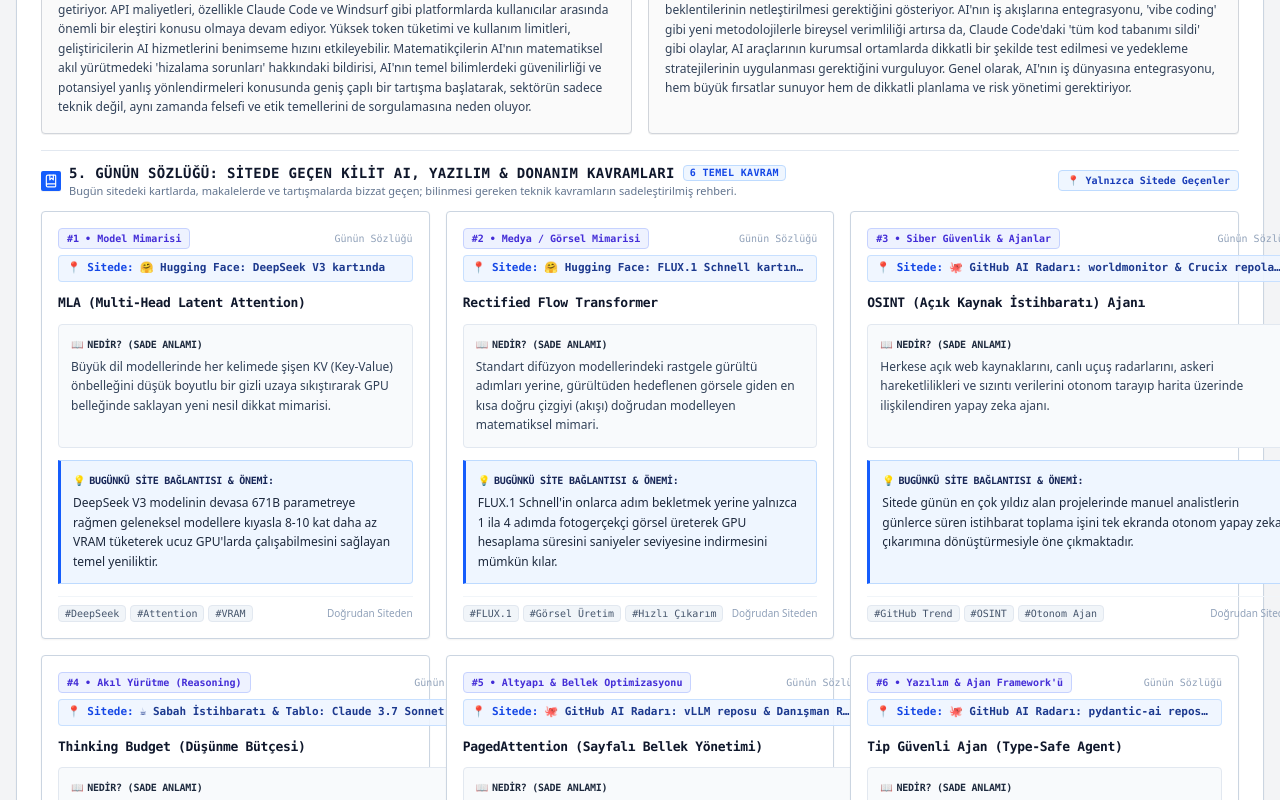
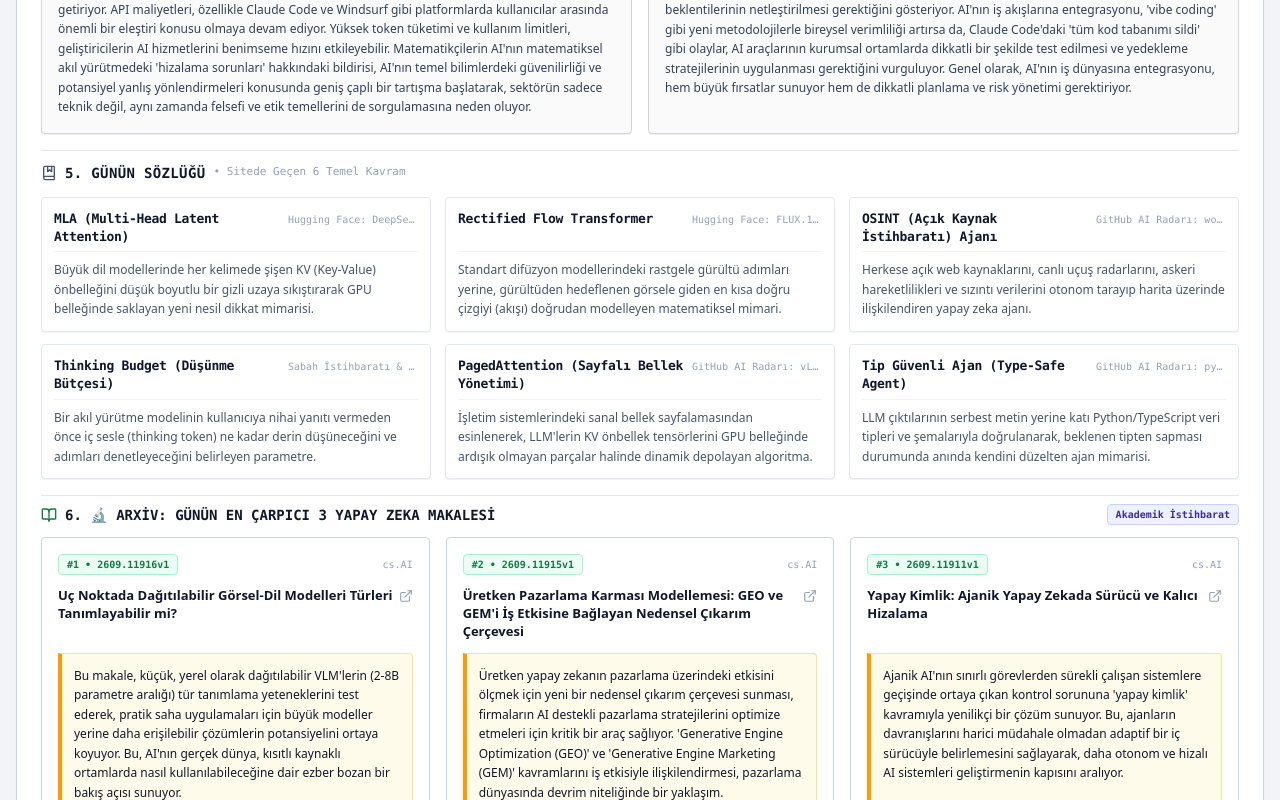
Before and after one commit to devfintell-tech/aitrendleri, a React (Vite) app: page / in a window 1280 px wide. Shown: the part 2000-2800 px from the top of the page. Built offline with nearby package versions, Linux system fonts and the light colour scheme.

Commit message:
style: simplify Günün Sözlüğü into clean minimalist concept & definition layout

```diff
--- a/src/App.jsx
+++ b/src/App.jsx
@@ -1130,99 +1130,52 @@
 
         {/* 📖 GÜNÜN SÖZLÜĞÜ (Doğrudan Odak / Sekme Görünümü) */}
         {timeframe === 'glossary' && report.dailyGlossary && report.dailyGlossary.length > 0 && (
-          <section id="gunun-sozlugu-odak" className="bg-white border border-[#cbd5e1] rounded-sm p-4 sm:p-6 shadow-xs space-y-4">
-            <div className="border-b border-[#e2e8f0] pb-3 flex items-center justify-between flex-wrap gap-2">
+          <section id="gunun-sozlugu-odak" className="bg-white border border-[#cbd5e1] rounded-sm p-4 sm:p-5 shadow-xs space-y-3">
+            <div className="flex items-center justify-between pb-2 border-b border-[#e2e8f0]">
               <div className="flex items-center gap-2">
-                <span className="w-6 h-6 bg-blue-600 text-white font-black text-xs flex items-center justify-center rounded-xs font-mono shadow-2xs">
-                  <BookMarked className="w-3.5 h-3.5" />
+                <BookMarked className="w-4 h-4 text-slate-600" />
+                <h2 className="font-bold text-xs sm:text-sm text-slate-900 font-mono uppercase tracking-wide">
+                  Günün Sözlüğü
+                </h2>
+                <span className="text-[11px] font-mono text-slate-400">
+                  • Sitede Geçen 6 Temel Kavram ({report.date})
                 </span>
-                <div>
-                  <h2 className="font-bold text-sm sm:text-base text-slate-900 font-mono uppercase tracking-wide flex items-center gap-2">
-                    <span>Günün Sözlüğü: Sitede Geçen Kilit AI, Yazılım &amp; Donanım Kavramları</span>
-                    <span className="text-[10px] font-mono px-2 py-0.5 rounded bg-blue-50 text-blue-700 border border-blue-200 font-bold">
-                      {report.date}
-                    </span>
-                  </h2>
-                  <p className="text-[11px] sm:text-xs text-slate-600 mt-0.5">
-                    O gün sitedeki ArXiv makalelerinde, GitHub repolarında, Hugging Face modellerinde ve teknik tartışmalarda bizzat geçen 6 temel kavram.
-                  </p>
-                </div>
               </div>
-              <span className="text-[10px] font-mono text-blue-800 bg-blue-50 px-2.5 py-1 rounded border border-blue-200 font-bold">
-                📍 Yalnızca Sitede Geçenler • 6 Temel Terim
-              </span>
             </div>
 
-            {/* Sözlük Kartları Izgarası (CSS Subgrid) */}
-            <div className="space-y-4 pt-1">
+            {/* Sade Sözlük Kartları (CSS Subgrid ile hizalı, sıfır karmaşa) */}
+            <div className="space-y-3">
               {glossaryChunks.map((chunk, cIdx) => (
                 <div
                   key={cIdx}
-                  className="grid grid-cols-1 md:grid-cols-2 lg:grid-cols-3 gap-x-4 gap-y-4 md:gap-y-3 subgrid-row-glossary"
+                  className="grid grid-cols-1 md:grid-cols-2 lg:grid-cols-3 gap-x-3.5 gap-y-3 subgrid-row-glossary"
                 >
-                  {chunk.map((item, idx) => {
-                    const globalIdx = cIdx * 3 + idx + 1;
-                    return (
-                      <div
-                        key={item.id || globalIdx}
-                        className="bg-white border border-[#cbd5e1] rounded-sm p-3.5 sm:p-4 shadow-xs hover:border-blue-600 transition flex flex-col justify-between gap-2.5 subgrid-card-glossary"
-                      >
-                        {/* 1. Üst Rozet & Sitede Nerede Geçti? Rozeti */}
-                        <div className="flex flex-col gap-1.5">
-                          <div className="flex items-center justify-between">
-                            <span className="font-mono text-[10px] font-bold text-indigo-700 bg-indigo-50 px-2 py-0.5 rounded border border-indigo-200">
-                              #{globalIdx} • {item.category}
-                            </span>
-                            <span className="text-[10px] font-mono text-slate-400 font-medium">Günün Sözlüğü</span>
-                          </div>
-                          <div
-                            className="flex items-center gap-1.5 text-[11px] font-mono text-blue-900 bg-blue-50/90 px-2 py-1 rounded border border-blue-200/80"
-                            title={`Sitede Geçtiği Yer: ${item.appearsIn}`}
+                  {chunk.map((item, idx) => (
+                    <div
+                      key={item.id || `${cIdx}-${idx}`}
+                      className="bg-white border border-[#e2e8f0] rounded p-3 hover:border-slate-400 transition flex flex-col justify-between subgrid-card-glossary shadow-2xs"
+                    >
+                      {/* 1. Kavram & Sitede Nerede Geçtiği */}
+                      <div className="flex items-baseline justify-between gap-2 pb-1.5 border-b border-slate-100">
+                        <h4 className="font-mono font-bold text-xs sm:text-[13px] text-slate-900 tracking-tight leading-snug">
+                          {item.term}
+                        </h4>
+                        {item.appearsIn && (
+                          <span
+                            className="text-[10px] font-mono text-slate-400 shrink-0 truncate max-w-[130px]"
+                            title={item.appearsIn}
                           >
-                            <span className="shrink-0 font-bold text-blue-700">📍 Sitede:</span>
-                            <span className="truncate font-semibold">{item.appearsIn}</span>
-                          </div>
-                        </div>
-
-                        {/* 2. Kavram / Terim Başlığı */}
-                        <div className="flex items-start justify-between gap-2">
-                          <h4 className="font-bold text-xs sm:text-[13px] text-slate-900 font-mono tracking-tight leading-snug">
-                            {item.term}
-                          </h4>
-                        </div>
-
-                        {/* 3. Sade & Net Tanım Kutusu */}
-                        <div className="bg-[#f8fafc] border border-slate-200 rounded p-3 text-xs text-slate-700 leading-relaxed h-full flex flex-col justify-start">
-                          <span className="font-mono font-bold text-slate-800 text-[10px] uppercase block mb-1 tracking-tight flex items-center gap-1">
-                            <span>📖</span>
-                            <span>NEDİR? (SADE ANLAMI)</span>
+                            {item.appearsIn.replace(/^(🤗|🐙|☕)\s*/, '').replace(/(\s*kartında|\s*repolarında|\s*reposunda)/, '')}
                           </span>
-                          <p className="text-slate-700 leading-relaxed">{item.definition}</p>
-                        </div>
-
-                        {/* 4. Günün Bağlantısı / Neden Bilmelisiniz? Kutusu */}
-                        <div className="bg-[#eff6ff] border-l-3 border-l-blue-600 border border-blue-200 rounded-r p-3 text-xs text-slate-900 leading-relaxed h-full flex flex-col justify-start">
-                          <span className="font-mono font-bold text-blue-950 text-[10px] uppercase block mb-1 tracking-tight flex items-center gap-1">
-                            <span>💡</span>
-                            <span>BUGÜNKÜ SİTE BAĞLANTISI &amp; ÖNEMİ:</span>
-                          </span>
-                          <p className="font-normal text-slate-800 leading-relaxed">{item.whyItMatters}</p>
-                        </div>
-
-                        {/* 5. Alt Bar: Etiketler */}
-                        <div className="pt-2 border-t border-[#f1f5f9] flex items-center justify-between text-[10px] font-mono">
-                          <div className="flex items-center gap-1 flex-wrap">
-                            {(item.tags || []).map((tag, tIdx) => (
-                              <span key={tIdx} className="bg-slate-100 text-slate-600 px-1.5 py-0.2 rounded border border-slate-200">
-                                #{tag}
-                              </span>
-                            ))}
-                          </div>
-                          <span className="text-slate-400 font-sans text-[10px] whitespace-nowrap">Doğrudan Siteden</span>
-                        </div>
+                        )}
                       </div>
-                    );
-                  })}
+
+                      {/* 2. Sade Anlamı */}
+                      <p className="text-xs text-slate-600 leading-relaxed font-normal">
+                        {item.definition}
+                      </p>
+                    </div>
+                  ))}
                 </div>
               ))}
             </div>
@@ -1676,101 +1629,54 @@
               ))}
             </div>
 
-            {/* 5. 📖 GÜNÜN SÖZLÜĞÜ: SİTEDE GEÇEN KİLİT AI, YAZILIM & DONANIM KAVRAMLARI */}
+            {/* 5. 📖 GÜNÜN SÖZLÜĞÜ: SADE KAVRAM & ANLAMI */}
             {report.dailyGlossary && report.dailyGlossary.length > 0 && (
-              <div id="gunun-sozlugu" className="pt-3 border-t border-[#e2e8f0] space-y-3">
-                <div className="flex items-center justify-between flex-wrap gap-2">
+              <div id="gunun-sozlugu" className="pt-3 border-t border-[#e2e8f0] space-y-2.5">
+                <div className="flex items-center justify-between pb-1">
                   <div className="flex items-center gap-2">
-                    <span className="w-5 h-5 bg-blue-600 text-white font-black text-xs flex items-center justify-center rounded-xs font-mono shadow-2xs">
-                      <BookMarked className="w-3.5 h-3.5" />
+                    <BookMarked className="w-4 h-4 text-slate-600" />
+                    <h3 className="text-xs sm:text-sm font-bold text-slate-900 font-mono uppercase tracking-wide">
+                      5. Günün Sözlüğü
+                    </h3>
+                    <span className="text-[11px] font-mono text-slate-400">
+                      • Sitede Geçen 6 Temel Kavram
                     </span>
-                    <div>
-                      <h3 className="text-xs sm:text-sm font-bold text-slate-900 font-mono uppercase tracking-wide flex items-center gap-2">
-                        <span>5. Günün Sözlüğü: Sitede Geçen Kilit AI, Yazılım &amp; Donanım Kavramları</span>
-                        <span className="text-[10px] font-mono px-1.5 py-0.2 rounded bg-blue-50 text-blue-700 border border-blue-200 font-bold">
-                          6 Temel Kavram
-                        </span>
-                      </h3>
-                      <p className="text-[11px] text-slate-500 hidden sm:block">
-                        Bugün sitedeki kartlarda, makalelerde ve tartışmalarda bizzat geçen; bilinmesi gereken teknik kavramların sadeleştirilmiş rehberi.
-                      </p>
-                    </div>
                   </div>
-                  <span className="text-[10px] font-mono px-2 py-0.5 rounded bg-blue-50 text-blue-800 border border-blue-200 font-bold">
-                    📍 Yalnızca Sitede Geçenler
-                  </span>
                 </div>
 
-                {/* Sözlük Kartları (CSS Subgrid ile satır içi kutular tam eşitlenir, sıfır iç kaydırma çubuğu) */}
-                <div className="space-y-4">
+                {/* Sade Sözlük Kartları (CSS Subgrid ile hizalı, sıfır karmaşa) */}
+                <div className="space-y-3">
                   {glossaryChunks.map((chunk, cIdx) => (
                     <div
                       key={cIdx}
-                      className="grid grid-cols-1 md:grid-cols-2 lg:grid-cols-3 gap-x-4 gap-y-4 md:gap-y-3 subgrid-row-glossary"
+                      className="grid grid-cols-1 md:grid-cols-2 lg:grid-cols-3 gap-x-3.5 gap-y-3 subgrid-row-glossary"
                     >
-                      {chunk.map((item, idx) => {
-                        const globalIdx = cIdx * 3 + idx + 1;
-                        return (
-                          <div
-                            key={item.id || globalIdx}
-                            className="bg-white border border-[#cbd5e1] rounded-sm p-3.5 sm:p-4 shadow-xs hover:border-blue-600 transition flex flex-col justify-between gap-2.5 subgrid-card-glossary"
-                          >
-                            {/* 1. Üst Kategori & Sitede Nerede Geçti? Rozeti */}
-                            <div className="flex flex-col gap-1.5">
-                              <div className="flex items-center justify-between">
-                                <span className="font-mono text-[10px] font-bold text-indigo-700 bg-indigo-50 px-2 py-0.5 rounded border border-indigo-200">
-                                  #{globalIdx} • {item.category}
-                                </span>
-                                <span className="text-[10px] font-mono text-slate-400 font-medium">Günün Sözlüğü</span>
-                              </div>
-                              <div
-                                className="flex items-center gap-1.5 text-[11px] font-mono text-blue-900 bg-blue-50/90 px-2 py-1 rounded border border-blue-200/80"
-                                title={`Sitede Geçtiği Yer: ${item.appearsIn}`}
+                      {chunk.map((item, idx) => (
+                        <div
+                          key={item.id || `${cIdx}-${idx}`}
+                          className="bg-white border border-[#e2e8f0] rounded p-3 hover:border-slate-400 transition flex flex-col justify-between subgrid-card-glossary shadow-2xs"
+                        >
+                          {/* 1. Kavram & Sitede Nerede Geçtiği */}
+                          <div className="flex items-baseline justify-between gap-2 pb-1.5 border-b border-slate-100">
+                            <h4 className="font-mono font-bold text-xs sm:text-[13px] text-slate-900 tracking-tight leading-snug">
+                              {item.term}
+                            </h4>
+                            {item.appearsIn && (
+                              <span
+                                className="text-[10px] font-mono text-slate-400 shrink-0 truncate max-w-[130px]"
+                                title={item.appearsIn}
                               >
-                                <span className="shrink-0 font-bold text-blue-700">📍 Sitede:</span>
-                                <span className="truncate font-semibold">{item.appearsIn}</span>
-                              </div>
-                            </div>
-
-                            {/* 2. Kavram / Terim Başlığı */}
-                            <div className="flex items-start justify-between gap-2">
-                              <h4 className="font-bold text-xs sm:text-[13px] text-slate-900 font-mono tracking-tight leading-snug">
-                                {item.term}
-                              </h4>
-                            </div>
-
-                            {/* 3. Sade & Net Tanım Kutusu (Subgrid ile satırdaki en uzun kutuya göre doğal uzar) */}
-                            <div className="bg-[#f8fafc] border border-slate-200 rounded p-3 text-xs text-slate-700 leading-relaxed h-full flex flex-col justify-start">
-                              <span className="font-mono font-bold text-slate-800 text-[10px] uppercase block mb-1 tracking-tight flex items-center gap-1">
-                                <span>📖</span>
-                                <span>NEDİR? (SADE ANLAMI)</span>
+                                {item.appearsIn.replace(/^(🤗|🐙|☕)\s*/, '').replace(/(\s*kartında|\s*repolarında|\s*reposunda)/, '')}
                               </span>
-                              <p className="text-slate-700 leading-relaxed">{item.definition}</p>
-                            </div>
-
-                            {/* 4. Günün Bağlantısı / Neden Bilmelisiniz? Kutusu (Subgrid ile eşitlenir) */}
-                            <div className="bg-[#eff6ff] border-l-3 border-l-blue-600 border border-blue-200 rounded-r p-3 text-xs text-slate-900 leading-relaxed h-full flex flex-col justify-start">
-                              <span className="font-mono font-bold text-blue-950 text-[10px] uppercase block mb-1 tracking-tight flex items-center gap-1">
-                                <span>💡</span>
-                                <span>BUGÜNKÜ SİTE BAĞLANTISI &amp; ÖNEMİ:</span>
-                              </span>
-                              <p className="font-normal text-slate-800 leading-relaxed">{item.whyItMatters}</p>
-                            </div>
-
-                            {/* 5. Alt Bar: Etiketler */}
-                            <div className="pt-2 border-t border-[#f1f5f9] flex items-center justify-between text-[10px] font-mono">
-                              <div className="flex items-center gap-1 flex-wrap">
-                                {(item.tags || []).map((tag, tIdx) => (
-                                  <span key={tIdx} className="bg-slate-100 text-slate-600 px-1.5 py-0.2 rounded border border-slate-200">
-                                    #{tag}
-                                  </span>
-                                ))}
-                              </div>
-                              <span className="text-slate-400 font-sans text-[10px] whitespace-nowrap">Doğrudan Siteden</span>
-                            </div>
+                            )}
                           </div>
-                        );
-                      })}
+
+                          {/* 2. Sade Anlamı */}
+                          <p className="text-xs text-slate-600 leading-relaxed font-normal">
+                            {item.definition}
+                          </p>
+                        </div>
+                      ))}
                     </div>
                   ))}
                 </div>
--- a/src/index.css
+++ b/src/index.css
@@ -147,28 +147,20 @@
     justify-content: flex-start !important;
   }
 
-  /* 📖 Günün Sözlüğü (AI & Teknoloji Kavramları) - Subgrid Düzeni */
+  /* 📖 Günün Sözlüğü (Sade Kavram & Anlamı) - Subgrid Düzeni */
   .subgrid-row-glossary {
     display: grid !important;
     grid-template-columns: repeat(3, minmax(0, 1fr)) !important;
-    grid-template-rows: auto auto 1fr 1fr auto !important;
+    grid-template-rows: auto 1fr !important;
     row-gap: 0.75rem !important;
-    column-gap: 1rem !important;
+    column-gap: 0.875rem !important;
     align-items: stretch !important;
   }
   .subgrid-card-glossary {
-    grid-row: span 5 !important;
+    grid-row: span 2 !important;
     display: grid !important;
     grid-template-rows: subgrid !important;
-    row-gap: 0.75rem !important;
+    row-gap: 0.5rem !important;
     height: 100% !important;
   }
-  .subgrid-card-glossary > *:nth-child(3),
-  .subgrid-card-glossary > *:nth-child(4) {
-    height: 100% !important;
-    min-height: 100% !important;
-    display: flex !important;
-    flex-direction: column !important;
-    justify-content: flex-start !important;
-  }
 }
```
